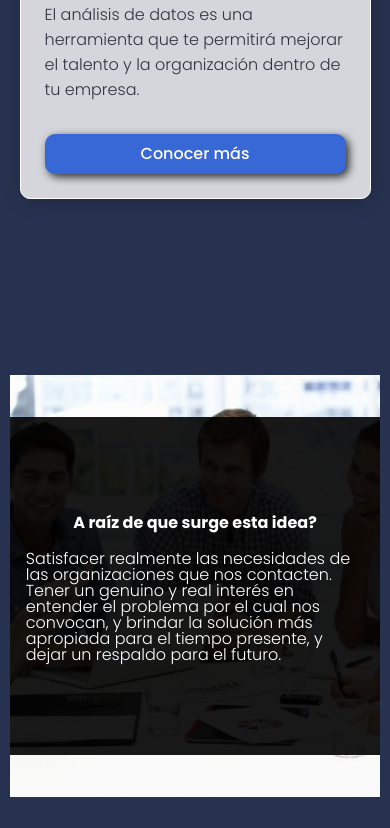
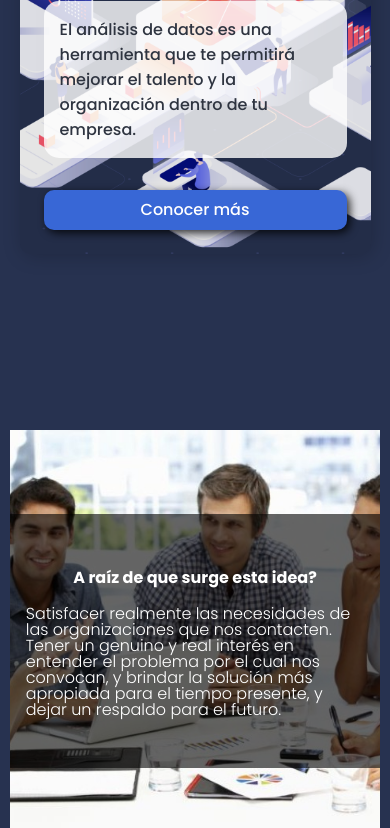
Before and after one commit to prs018/hrAnalytics-v1.00, a plain HTML site: page index.html in a window 390 px wide. Shown: the part 167-995 px from the top of the page. Drawn offline with nearby package versions, Linux system fonts and the light colour scheme.

Commit message:
cambios en inicio

```diff
--- a/index.html
+++ b/index.html
@@ -258,8 +258,7 @@
             <div class="novedades__text">
               <p class="novedades__text-title">29 sept. 2020</p>
               <p class="novedades__text-description">Lorem ipsum dolor sit amet, consectetur adipisicing elit, sed do eiusmod tempor incididunt ut labore et dolore magna aliqua. Ut enim ad minim veniam, quis nostrud exercitation ullamco laboris nisi
-                ut aliquip ex ea commodo consequat. Duis aute irure dolor in reprehenderit in voluptate velit esse cillum dolore eu fugiat nulla pariatur. Excepteur sint occaecat cupidatat non proident, sunt in culpa qui officia deserunt mollit anim
-                id est laborum.</p>
+                ut aliquip ex ea commodo consequat. Duis aute irure dolor in reprehenderit in voluptate velit esse.</p>
             </div>
           </div>
 
@@ -270,8 +269,7 @@
             <div class="novedades__text">
               <p class="novedades__text-title">21 sept. 2020</p>
               <p class="novedades__text-description">Lorem ipsum dolor sit amet, consectetur adipisicing elit, sed do eiusmod tempor incididunt ut labore et dolore magna aliqua. Ut enim ad minim veniam, quis nostrud exercitation ullamco laboris nisi
-                ut aliquip ex ea commodo consequat. Duis aute irure dolor in reprehenderit in voluptate velit esse cillum dolore eu fugiat nulla pariatur. Excepteur sint occaecat cupidatat non proident, sunt in culpa qui officia deserunt mollit anim
-                id est laborum.</p>
+                ut aliquip ex ea commodo consequat. Duis aute irure dolor in reprehenderit in voluptate velit esse.</p>
             </div>
           </div>
 
@@ -282,8 +280,7 @@
             <div class="novedades__text">
               <p class="novedades__text-title">18 sept. 2020</p>
               <p class="novedades__text-description">Lorem ipsum dolor sit amet, consectetur adipisicing elit, sed do eiusmod tempor incididunt ut labore et dolore magna aliqua. Ut enim ad minim veniam, quis nostrud exercitation ullamco laboris nisi
-                ut aliquip ex ea commodo consequat. Duis aute irure dolor in reprehenderit in voluptate velit esse cillum dolore eu fugiat nulla pariatur. Excepteur sint occaecat cupidatat non proident, sunt in culpa qui officia deserunt mollit anim
-                id est laborum.</p>
+                ut aliquip ex ea commodo consequat. Duis aute irure dolor in reprehenderit in voluptate velit esse.</p>
             </div>
           </div>
 
--- a/src/css/concepto.css
+++ b/src/css/concepto.css
@@ -87,8 +87,8 @@
 
   .concepto__card-fondoDeTexto {
     width: 100%;
-    height: 80%;
-    background-color: rgba(0,0,0,0.9);
+    height: 60%;
+    background-color: rgba(0,0,0,0.6);
   }
 
   .concepto__logo {
--- a/src/css/inicio.css
+++ b/src/css/inicio.css
@@ -87,15 +87,25 @@
     width: 100%;
     height: auto;
     background-image: none;
+    display: flex;
+    justify-content: center;
+    align-items: center;
   }
 
   .container__estrategia-2 {
-    background-image: none;
+    width: 90%;
+    background-image: url('../assets/img/container-bg-textures/elegida.png');
+    background-repeat: no-repeat;
+    background-size: cover;
+    background-position: bottom;
     height: auto;
+    display: flex;
+    justify-content: center;
+    align-items: center;
   }
 
   .estrategia {
-    width: 90%;
+    width: 100%;
     height: auto;
     display: flex;
     justify-content: center;
@@ -109,13 +119,23 @@
   .estrategia__info {
     width: 100%;
     height: auto;
-    border: 1px solid white;
+    border: none;
     margin-top: 5rem;
+    background-color: rgba(0,0,0,0.1);
   }
 
   .estrategia__info-title {
     font-size: 2rem;
     text-align: center;
+    background-color: rgba(255,255,255,0.8);
+    border-radius: 15px;
+  }
+
+  .estrategia__info-description {
+    background-color: rgba(255,255,255,0.8);
+    border-radius: 15px;
+    padding: 1rem;
+    font-weight: 400;
   }
 
   .estrategia__img-fondo {
--- a/src/css/menu.css
+++ b/src/css/menu.css
@@ -30,7 +30,7 @@
   }
 
   .nav-bar__item {
-    font-size: 0.8rem;
+    font-size: 0.7rem;
     font-weight: 400;
     padding: 0;
   }
```
Also changed, not shown: src/assets/img/container-bg-textures/elegida.png (added).
